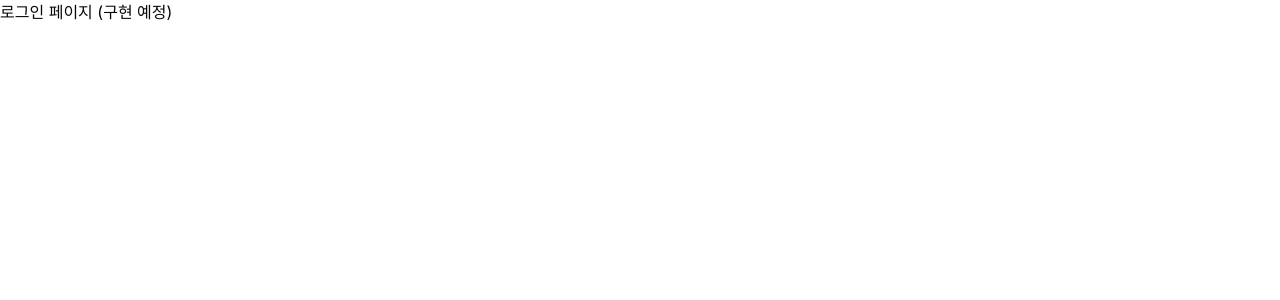
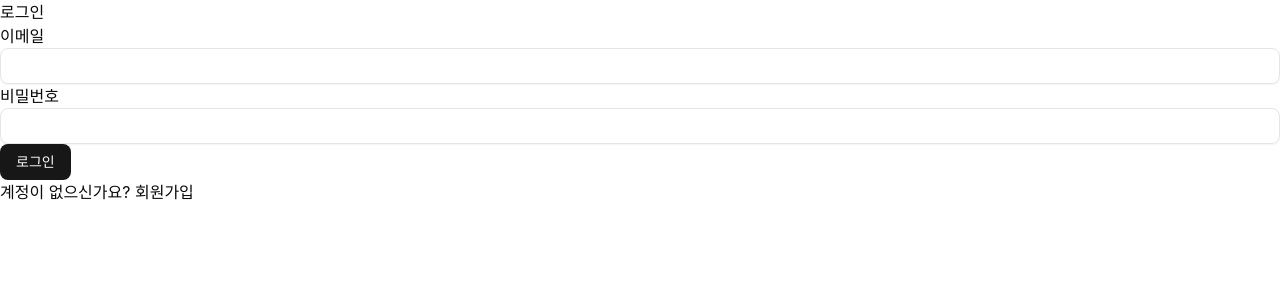
Before and after one commit to meteokong/web-server1, a React (Vite) app in the folder frontend/: page /login in a window 1280 px wide. Shown: the top 300 px of the page. Built offline with nearby package versions, Linux system fonts and the light colour scheme; no server answers.

Commit message:
feat: Register and Login pages (T035, T036)

```diff
--- a/frontend/src/App.tsx
+++ b/frontend/src/App.tsx
@@ -4,11 +4,13 @@ import { DevTest } from "./components/_DevTest";
 import { QueryTest } from "./components/_QueryTest";
 import { ShadcnTest } from "./components/_ShadcnTest";
 import { TailwindTest } from "./components/_TailwindTest";
+import Login from "./pages/Login";
+import Register from "./pages/Register";
 
 /**
  * Stand-in for a page component that hasn't been built yet. Each route
  * below is replaced with its real page as that page's task is completed
- * (Login/Register: T035-T036, Dashboard: T054, ProjectDetail: T055,
+ * (Login/Register: T035-T036 - done, Dashboard: T054, ProjectDetail: T055,
  * TaskDetail: T083, Trash: T181).
  */
 function PagePlaceholder({ label }: { label: string }) {
@@ -19,8 +21,8 @@ function App() {
   return (
     <BrowserRouter>
       <Routes>
-        <Route path="/login" element={<PagePlaceholder label="로그인" />} />
-        <Route path="/register" element={<PagePlaceholder label="회원가입" />} />
+        <Route path="/login" element={<Login />} />
+        <Route path="/register" element={<Register />} />
         <Route path="/" element={<PagePlaceholder label="대시보드" />} />
         <Route path="/projects/:projectId" element={<PagePlaceholder label="프로젝트 상세" />} />
         <Route
--- /dev/null
+++ b/frontend/src/pages/Login.tsx
@@ -0,0 +1,27 @@
+import { Link, useNavigate } from "react-router-dom";
+import { LoginForm, type LoginFormValues } from "@/components/auth/LoginForm";
+import { login } from "@/services/auth-service";
+
+/**
+ * Login page: composes LoginForm (T033) + auth-service.login (T034).
+ * On success the store is already updated (login() calls setUser), so
+ * we just navigate to the dashboard.
+ */
+export default function Login() {
+  const navigate = useNavigate();
+
+  async function handleSubmit({ email, password }: LoginFormValues) {
+    await login(email, password);
+    navigate("/");
+  }
+
+  return (
+    <div>
+      <h1>로그인</h1>
+      <LoginForm onSubmit={handleSubmit} />
+      <p>
+        계정이 없으신가요? <Link to="/register">회원가입</Link>
+      </p>
+    </div>
+  );
+}
--- /dev/null
+++ b/frontend/src/pages/Register.tsx
@@ -0,0 +1,28 @@
+import { Link, useNavigate } from "react-router-dom";
+import { RegisterForm, type RegisterFormValues } from "@/components/auth/RegisterForm";
+import { register } from "@/services/auth-service";
+
+/**
+ * Register page: composes RegisterForm (T032) + auth-service.register
+ * (T034). Per the auth-api contract, registering does NOT log the user
+ * in (no cookies are set), so on success we send them to /login to sign
+ * in with their new credentials, rather than straight to the dashboard.
+ */
+export default function Register() {
+  const navigate = useNavigate();
+
+  async function handleSubmit({ email, password }: RegisterFormValues) {
+    await register(email, password);
+    navigate("/login");
+  }
+
+  return (
+    <div>
+      <h1>회원가입</h1>
+      <RegisterForm onSubmit={handleSubmit} />
+      <p>
+        이미 계정이 있으신가요? <Link to="/login">로그인</Link>
+      </p>
+    </div>
+  );
+}
```
